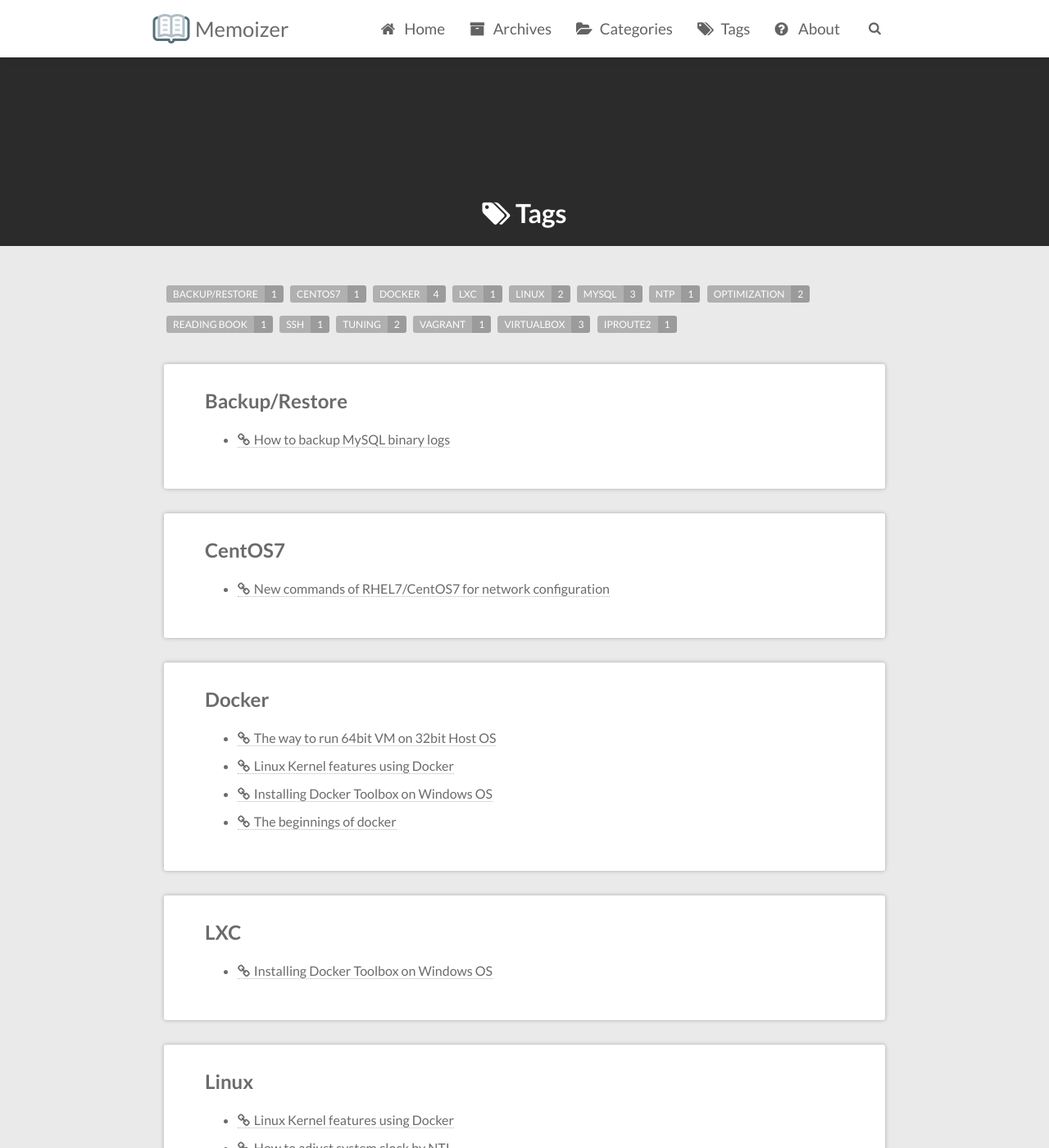
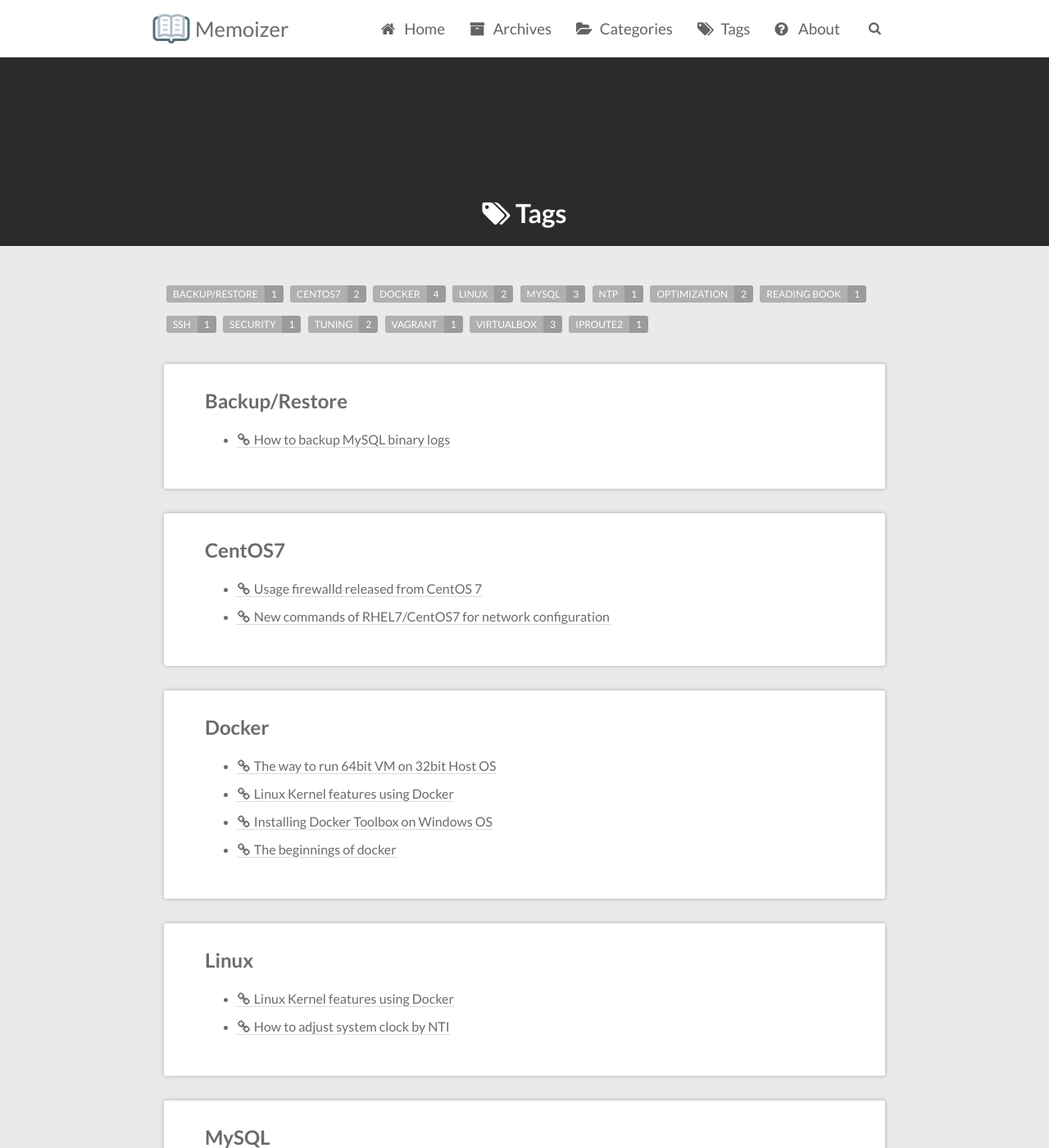
Before and after one commit to yatanokarasu/yatanokarasu.github.io, a Jekyll site: the page built from tags.html, in a window 1280 px wide and 1400 px high. Shown: the whole window at 82% size. Built offline with Jekyll 4.4.1, drawn with Linux system fonts in a browser that asks for light colours; some web fonts are replaced; some of the changed lines change nothing that is shown; some of the changed text lies outside the part shown.

Commit message:
Add post on 26th Mar, 2016.
Signed-off-by: yatanokarasu <sync.outerphase@gmail.com>

```diff
--- a/_posts/2016-03-10-installing-docker-toolbox-on-windows.md
+++ b/_posts/2016-03-10-installing-docker-toolbox-on-windows.md
@@ -4,7 +4,7 @@ title:          "Installing Docker Toolbox on Windows OS"
 description:    "Docker Toolbox provides front-end client of docker in Windows OS."
 keywords:       [Docker, Docker Toolbox]
 categories:     [Virtualization]
-tags:           [Docker, LXC, VirtualBox]
+tags:           [Docker, VirtualBox]
 ---
 
 WindowsでDockerを使うには、VirtualBoxなどを使用してDocker Engineを動作できるLinux環境を準備する必要があります。
--- /dev/null
+++ b/_posts/2016-03-26-usage-firewalld-released-from-centos7.md
@@ -0,0 +1,513 @@
+---
+layout:         post
+title:          "Usage firewalld released from CentOS 7"
+description:    "The iptables command is deprecated from RHEL7/CentOS 7. Alternatively, we should use firewalld."
+keywords:       [CentOS7, firewalld]
+categories:     [Linux, Infrastructure]
+tags:           [CentOS7, Security]
+---
+
+RHEL7/CentOS 7から、ファイアウォールの`iptables`ではなく`firewalld`を使うようになりました。
+内部的には`iptables`を使っているようなのですが、両方を同時に使用することはできません。
+これまで通り`iptables`を使用することもできますが、`firewalld`も使えるようになっておきたいと思います。
+
+<!-- more -->
+
+# Zone
+
+`firewalld`は以下のような設計になっています。
+
+*   インターフェース(NIC)単位でファイアウォールを設定する
+*   インターフェースに対してゾーンという概念を設定する
+*   ゾーン毎に`SSH`や`HTTP`など提供するサービスの許可/拒否を設定する
+
+ゾーンは以下のものがあります。デフォルトは`public`ゾーンです。
+
+| Zone                 | 定義 |
+|:---------------------|:----|
+| drop | 着信パケットは全て遮断され、返信もされません。送信のみ可能です。 __変更は不可です__ |
+| block | 全ての着信パケットは`icmp-host-prohibited`で拒否します。システムによって作成されたコネクション接続のみが可能です。 __変更は不可です__ |
+| public | __インストール時のデフォルト設定です__　公開エリア用です。ネットワーク上の他のコンピュータを信頼しません。選択された着信接続のみ有効です。デフォルトでは`ssh`と`dhcpv6-client`が有効になっています。 |
+| external             | ルータ用にマスカレードを有効にした外部ネットワーク向けです。ネットワーク上の他のコンピュータを信頼しません。選択された着信接続のみ有効です。デフォルトでは`ssh`とIPマスカレードが有効になっています |
+| dmz                  | 公開アクセスが可能ではあるものの、内部ネットワークへのアクセスには制限があるDMZにあるコンピュータ用。選択された着信接続のみ有効です。デフォルトでは`ssh`のみ有効になっています。 |
+| work                 | 作業エリア用です。ネットワーク上の他のコンピュータをほぼ信頼します。選択された着信接続のみ有効です。デフォルトでは`ssh`、`ipp-client`、`dhcpv6-client`が有効になっています。 |
+| home                 | ホームエリア用です。ネットワーク上の他のコンピュータをほぼ信頼します。選択された着信接続のみ有効です。デフォルトでは`ssh`、`ipp-client`、`dhcpv6-client`、`mdns`、`samba-client`が有効になっています。 |
+| internal             | 内部ネットワーク用です。ネットワーク上の他のコンピュータをほぼ信頼します。選択された着信接続のみ有効です。デフォルトでは`ssh`、`ipp-client`、`dhcpv6-client`、`mdns`、`samba-client`が有効になっています。 |
+| trusted  | すべてのネットワーク接続が許可されます。 __変更は不可です__ |
+{: rules="rows"}
+
+
+# Usage
+
+さっそく使ってみます。インストールされていなければ、下記コマンドでインストールします。
+
+~~~
+# yum -y install firewalld
+# systemctl start firewalld
+~~~
+
+
+`firewalld`を操作するCLIは`firewall-cmd`です。まずは起動状態を確認します。`running`と表示されれば稼働しています。
+
+~~~
+# firewall-cmd --state
+running
+~~~
+
+`--list-all`オプションでデフォルトゾーンを確認します。`public`ゾーンがデフォルトになっています。`interfaces`に何もインターフェース名が表示されていないので、
+現時点では`public`ゾーンで制御するインターフェースが設定されていないことを示しています。
+
+~~~
+# firewall-cmd --list-all
+public (default)
+  interfaces:
+  sources:
+  services: dhcpv6-client ssh
+  ports:
+  masquerade: no
+  forward-ports:
+  icmp-blocks:
+  rich rules:
+~~~
+
+デフォルトゾーンがどこかを確認するだけであれば、`--get-default-zone`オプションが使用できます。
+
+~~~
+# firewall-cmd --get-default-zone
+public
+~~~
+
+他のゾーンの状況はどうでしょうか。`--list-all-zones`オプションで、全てのゾーンの状況を確認できます。
+
+~~~
+# firewall-cmd --list-all-zones
+block
+  interfaces:
+  sources:
+  services:
+  ports:
+  masquerade: no
+  forward-ports:
+  icmp-blocks:
+  rich rules:
+
+dmz
+  interfaces:
+  sources:
+  services: ssh
+  ports:
+  masquerade: no
+  forward-ports:
+  icmp-blocks:
+  rich rules:
+
+drop
+  interfaces:
+  sources:
+  services:
+  ports:
+  masquerade: no
+  forward-ports:
+  icmp-blocks:
+  rich rules:
+
+external
+  interfaces:
+  sources:
+  services: ssh
+  ports:
+  masquerade: yes
+  forward-ports:
+  icmp-blocks:
+  rich rules:
+
+home
+  interfaces:
+  sources:
+  services: dhcpv6-client ipp-client mdns samba-client ssh
+  ports:
+  masquerade: no
+  forward-ports:
+  icmp-blocks:
+  rich rules:
+
+internal
+  interfaces:
+  sources:
+  services: dhcpv6-client ipp-client mdns samba-client ssh
+  ports:
+  masquerade: no
+  forward-ports:
+  icmp-blocks:
+  rich rules:
+
+public (default)
+  interfaces:
+  sources:
+  services: dhcpv6-client ssh
+  ports:
+  masquerade: no
+  forward-ports:
+  icmp-blocks:
+  rich rules:
+
+trusted
+  interfaces:
+  sources:
+  services:
+  ports:
+  masquerade: no
+  forward-ports:
+  icmp-blocks:
+  rich rules:
+
+work
+  interfaces:
+  sources:
+  services: dhcpv6-client ipp-client ssh
+  ports:
+  masquerade: no
+  forward-ports:
+  icmp-blocks:
+  rich rules:
+~~~
+
+
+ゾーン名の一覧を表示するだけであれば`--get-zones`が使用できます。
+
+~~~
+# firewall-cmd --get-zones
+block dmz drop external home internal public trusted work
+~~~
+
+ここで、`--list-all-zone`の結果を見る限り、どのゾーンにもインターフェースが設定されていません。
+しかし、ゾーンに全くいんたーふぇーすが設定されていないからと言って、全くファイアウォールが有効になっていないかというと、そうでもありません。
+`iptables`コマンドでルールを確認すると、`public`ゾーンにならって`SSH`の`22`の`SYN`パケットのみ有効になっています。
+
+~~~
+# iptables -L -n --line
+  :
+Chain IN_public_allow (1 references)
+num  target     prot opt source               destination
+1    ACCEPT     tcp  --  0.0.0.0/0            0.0.0.0/0            tcp dpt:22 ctstate NEW
+  :
+~~~
+
+これは`systemctl stop firewalld`で`firewalld`を止めたとしても残ったままです。
+完全に開放したい場合は`iptables -F`で設定を削除する必要があります。これらの設定は`systemctl start firewalld`で次回起動した際に、
+設定ファイルから再現されます。設定ファイルは、もちろん`iptables`のものではなく、`firewalld`が管理するファイル群です。
+
+# Activate Zone
+
+インターフェースが設定されているゾーンは`active`ゾーンとして扱われます。
+インターフェースを追加するには`--add-interface`オプションで行います。ここでのインターフェースは`eth0@if7`という名前です。
+
+~~~
+# firewall-cmd --add-interface=eth0@if7
+success
+~~~
+
+どこのゾーンに追加されたかというと、デフォルトゾーンの`public`に追加されています。また、`public`ゾーンが`active`になっていることも確認できます。
+
+~~~
+# firewall-cmd --list-all
+public (default, active)
+  interfaces: eth0@if7
+  sources:
+  services: dhcpv6-client ssh
+  ports:
+  masquerade: no
+  forward-ports:
+  icmp-blocks:
+  rich rules:
+~~~
+
+現在`active`なゾーンを確認するには`--get-active-zone`オプションを指定します。
+ゾーン毎に設定されているインターフェースの一覧も確認可能です。
+
+~~~
+# firewall-cmd --get-active-zone
+public
+  interfaces: eth0@if7
+~~~
+
+
+
+デフォルトゾーンを変更したい場合は`--set-default-zone`を指定します。試しに`work`ゾーンに変更してみます。
+
+~~~
+# firewall-cmd --set-default-zone=work
+success
+
+# firewall-cmd --list-all
+work (default, active)
+  interfaces: eth0@if7
+  sources:
+  services: dhcpv6-client ipp-client ssh
+  ports:
+  masquerade: no
+  forward-ports:
+  icmp-blocks:
+  rich rules:
+~~~
+
+先ほど`public`にゾーンに追加したインターフェースまで`work`ゾーンに移ってきています。
+これはデフォルトゾーンに設定されているインターフェースは変更先のゾーンに移ってくるためです。
+`--zone`オプションを指定することで、特定のゾーンの情報を確認できますので、
+`public`ゾーンを指定すると、先ほど設定したインターフェースがないことが分かります。
+
+~~~
+# firewall-cmd --zone=public --list-all
+public
+  interfaces:
+  sources:
+  services: dhcpv6-client ssh
+  ports:
+  masquerade: no
+  forward-ports:
+  icmp-blocks:
+  rich rules:
+~~~
+
+もし、インターフェースだけゾーン変更する場合は`--change-interface`オプションで行います。
+
+~~~
+# firewall-cmd --zone=public --change-interface=eth0@if7
+success
+public (active)
+  interfaces: eth0@if7
+  sources:
+  services: dhcpv6-client ssh
+  ports:
+  masquerade: no
+  forward-ports:
+  icmp-blocks:
+  rich rules:
+~~~
+
+以降の説明は`public`ゾーンがデフォルトとして進めますので、`firewall-cmd --set-default-zone=public`で元に戻しておきます。
+
+
+# Accept Services
+
+では、いよいよサービスを設定していきます。
+ここでは`httpd`をインストールして、`80/tcp`でウェブアクセスできるようにしてみます。
+`httpd`は`yum -y install httpd && systemctl start httpd.service`でインストールおよび起動しておきます。
+
+サービスを追加するには`--add-service`オプションを指定します。ここではデフォルトの`public`ゾーンに追加しています。
+
+~~~
+# firewall-cmd --add-service=http
+success
+~~~
+
+ゾーンに設定されているサービスの一覧は`--list-services`オプションで取得できます。`http`が追加されていることが確認できます。
+
+~~~
+# firewall-cmd --list-services
+dhcpv6-client http ssh
+~~~
+
+指定できるサービス名は`--get-services`オプションで取得できます。
+
+~~~
+# firewall-cmd --get-services
+RH-Satellite-6 amanda-client bacula bacula-client dhcp dhcpv6 dhcpv6-client dns freeipa-ldap freeipa-ldaps freeipa-replication ftp high-availability http https imaps ipp ipp-client ipsec iscsi-target kerberos kpasswd ldap ldaps libvirt libvirt-tls mdns mountd ms-wbt mysql nfs ntp openvpn pmcd pmproxy pmwebapi pmwebapis pop3s postgresql proxy-dhcp radius rpc-bind rsyncd samba samba-client smtp ssh telnet tftp tftp-client transmission-client vdsm vnc-server wbem-https
+~~~
+
+`iptables`でも確認してみます。`public`ゾーンとして`80/tcp`が許可されていることが確認できます。
+
+~~~
+# iptables -L -n --line
+   :
+Chain IN_public_allow (1 references)
+num  target     prot opt source               destination
+1    ACCEPT     tcp  --  0.0.0.0/0            0.0.0.0/0            tcp dpt:22 ctstate NEW
+2    ACCEPT     tcp  --  0.0.0.0/0            0.0.0.0/0            tcp dpt:80 ctstate NEW
+   :
+~~~
+
+しかし、この設定は`firewalld`を再起動すると消えてなくなります。
+
+~~~
+# systemctl restart firewalld
+
+# firewall-cmd --list-services
+dhcpv6-client ssh
+
+# ipables -L -n --line
+   :
+Chain IN_public_allow (1 references)
+num  target     prot opt source               destination
+1    ACCEPT     tcp  --  0.0.0.0/0            0.0.0.0/0            tcp dpt:22 ctstate NEW
+   :
+~~~
+
+設定を永続化するには`--permanent`オプションを指定します。
+
+~~~
+# firewall-cmd --permanent --add-service=http
+success
+~~~
+
+しかし、現在の設定を確認しても、追加したはずの`http`が設定されていません。
+
+~~~
+# firewall-cmd --list-services
+dhcpv6-client ssh
+
+# iptables -L -n --line
+   :
+Chain IN_public_allow (1 references)
+num  target     prot opt source               destination
+1    ACCEPT     tcp  --  0.0.0.0/0            0.0.0.0/0            tcp dpt:22 ctstate NEW
+   :
+~~~
+
+これは、`--permanent`オプションは設定ファイルへの永続化を行いますが、現在稼働中の設定には反映されないためです。
+設定ファイルに永続化した情報を反映するには、`--reload`オプションで再読み込みする必要があります。
+ちなみに、`iptables`と異なり、設定中にパケットがロストすることはありません。
+
+~~~
+# firewall-cmd --reload
+success
+
+# firewall-cmd --list-service
+dhcpv6-client http ssh
+~~~
+
+
+ファイアウォールの設定として、もちろんポート指定なども可能です。
+いったん、設定した`http`の設定を削除します。削除は`--remove-service`オプションを使用します。
+
+~~~
+#　firewall-cmd --remove-service=http --permanent
+success
+
+# firewall-cmd --reload
+success
+~~~
+
+
+なんとなく予想ができるかもしれませんが、ポートを指定するには`--add-port`オプションを指定します。
+
+~~~
+# firewall-cmd --add-port=80/tcp
+success
+
+# iptables -L -n --line
+   :
+Chain IN_public_allow (1 references)
+num  target     prot opt source               destination
+1    ACCEPT     tcp  --  0.0.0.0/0            0.0.0.0/0            tcp dpt:22 ctstate NEW
+2    ACCEPT     tcp  --  0.0.0.0/0            0.0.0.0/0            tcp dpt:80 ctstate NEW
+   :
+~~~
+
+
+# Configuration files
+
+`firewalld`自体の設定ファイルは`/etc/firewalld/firewalld.conf`にあります。
+`DefaultZone`で`public`が指定されていることが確認できます。
+
+<span class="balloon">/etc/firewalld/firewalld.conf</span>
+
+~~~ bash
+# firewalld config file
+
+# default zone
+# The default zone used if an empty zone string is used.
+# Default: public
+DefaultZone=public
+
+# Minimal mark
+# Marks up to this minimum are free for use for example in the direct
+# interface. If more free marks are needed, increase the minimum
+# Default: 100
+MinimalMark=100
+
+# Clean up on exit
+# If set to no or false the firewall configuration will not get cleaned up
+# on exit or stop of firewalld
+# Default: yes
+CleanupOnExit=yes
+
+# Lockdown
+# If set to enabled, firewall changes with the D-Bus interface will be limited
+# to applications that are listed in the lockdown whitelist.
+# The lockdown whitelist file is lockdown-whitelist.xml
+# Default: no
+Lockdown=no
+
+# IPv6_rpfilter
+# Performs a reverse path filter test on a packet for IPv6. If a reply to the
+# packet would be sent via the same interface that the packet arrived on, the
+# packet will match and be accepted, otherwise dropped.
+# The rp_filter for IPv4 is controlled using sysctl.
+# Default: yes
+IPv6_rpfilter=yes
+~~~
+
+ゾーン毎の設定ファイルは`/etc/firewalld/zones`配下に格納されたXMLファイルです。
+下記は`public`ゾーンの設定ファイルです。
+
+<span class="balloon">/etc/firewalld/zones/public.xml</span>
+
+~~~ xml
+<?xml version="1.0" encoding="utf-8"?>
+<zone>
+  <short>Public</short>
+  <description>For use in public areas. You do not trust the other computers on networks to not harm your computer. Only selected incoming connections are accepted.</description>
+  <service name="dhcpv6-client"/>
+  <service name="ssh"/>
+</zone>
+~~~
+
+`service`要素で、`dhcpv6-client`と`ssh`だけ設定されていることが確認できます。
+ここで、`firewall-cmd --add-service=http --permanent`を投入後に再度確認してみます。
+
+~~~
+# firewall-cmd --add-service=http --permanent
+success
+
+# cat /etc/firewalld/zones/public.xml
+<?xml version="1.0" encoding="utf-8"?>
+<zone>
+  <short>Public</short>
+  <description>For use in public areas. You do not trust the other computers on networks to not harm your computer. Only selected incoming connections are accepted.</description>
+  <service name="dhcpv6-client"/>
+  <service name="http"/>
+  <service name="ssh"/>
+</zone>
+~~~
+
+設定ファイルに`http`サービスが追加されて、永続化されていることが確認できます。
+
+ポート指定の場合も同様です。
+
+~~~
+# firewall-cmd --add-port=8080/tcp --permanent
+success
+
+# cat /etc/firewalld/zones/public.xml
+<?xml version="1.0" encoding="utf-8"?>
+<zone>
+  <short>Public</short>
+  <description>For use in public areas. You do not trust the other computers on networks to not harm your computer. Only selected incoming connections are accepted.</description>
+  <service name="dhcpv6-client"/>
+  <service name="http"/>
+  <service name="ssh"/>
+  <port protocol="tcp" port="8080"/>
+</zone>
+~~~
+
+`port`要素に`8080/tcp`が追加されていることが確認できます。
+
+
+- - -
+
+
+以上が、大まかな`firewalld`の操作方法です。
+もちろん、フォワードやマスカレードの設定などもできまし、`iptables`以上に柔軟に設定することが可能です。
+
+今日はここまで。
```
